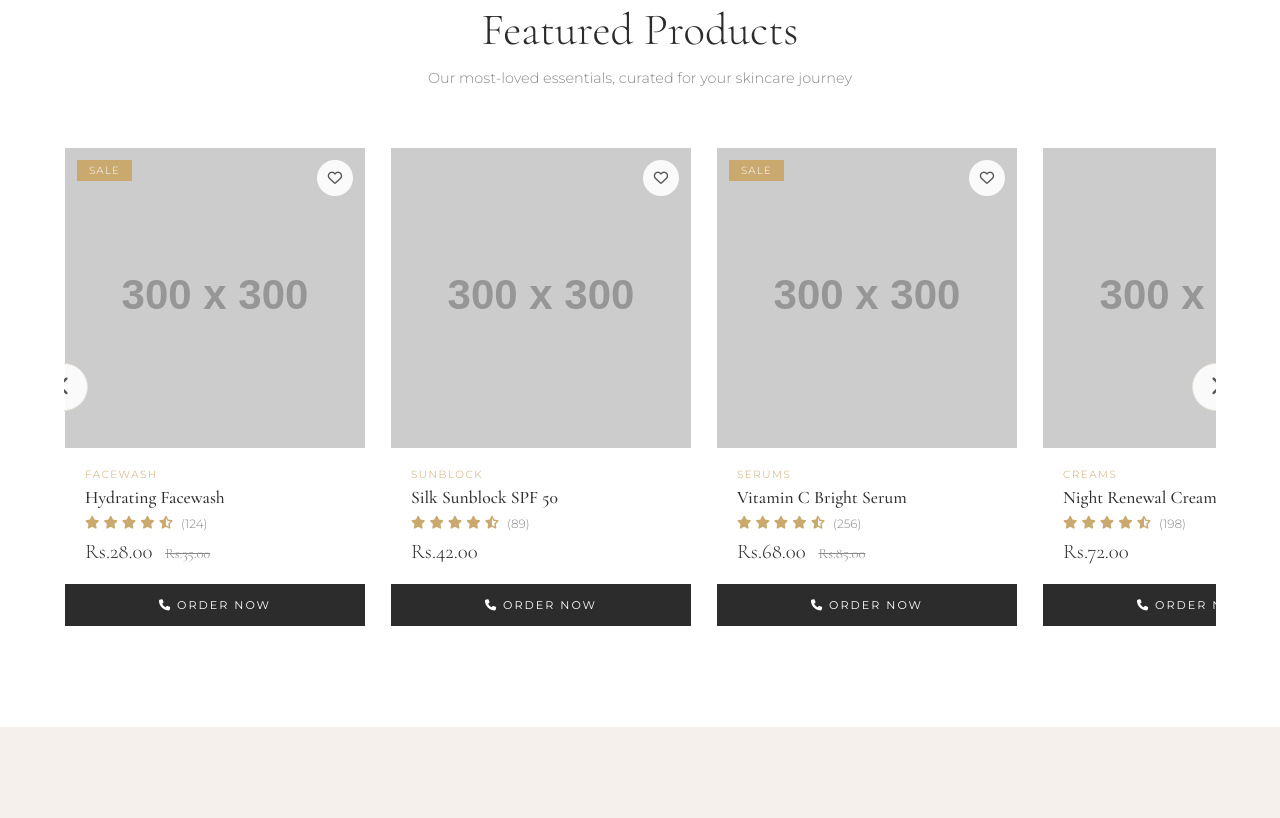
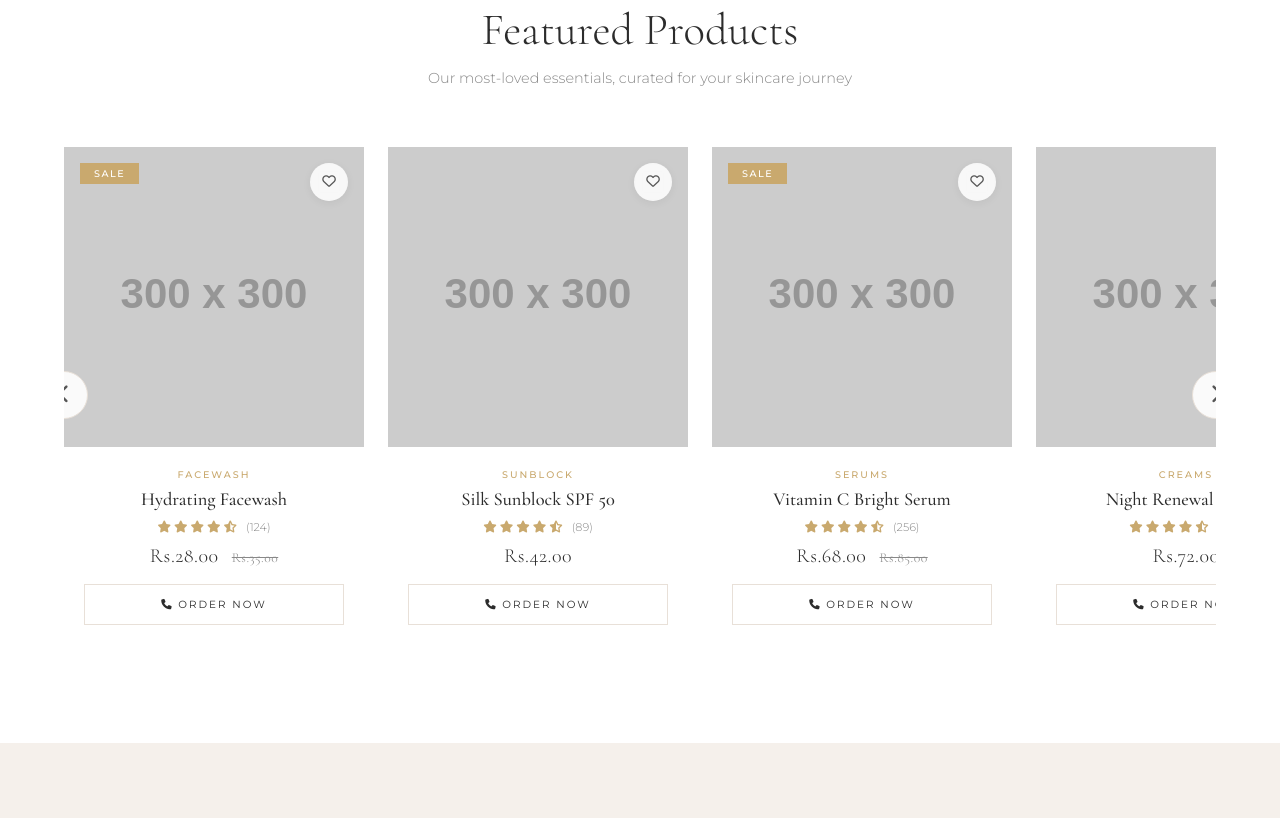
Before and after one commit to alizaibtech1-bit/project1, a plain HTML site: page frontend/index.html in a window 1280 px wide. Shown: the part 1442-2260 px from the top of the page. Drawn offline with nearby package versions, Linux system fonts and the light colour scheme; no server answers; placeholder pictures from the web are drawn by us.

Commit message:
feat: luxury product card redesign - gold accent bar hover, serif names, staggered fade-in, refined spacing, professional search layout

```diff
--- a/frontend/css/animations.css
+++ b/frontend/css/animations.css
@@ -18,6 +18,10 @@
 }
 @keyframes countUp {
   from { opacity: 0; transform: translateY(20px); }
+  to { opacity: 1; transform: translateY(0); }
+}
+@keyframes cardFadeIn {
+  from { opacity: 0; transform: translateY(24px); }
   to { opacity: 1; transform: translateY(0); }
 }
 @keyframes heroTextReveal {
--- a/frontend/css/style.css
+++ b/frontend/css/style.css
@@ -583,6 +583,12 @@ img { max-width: 100%; display: block; }
   background: linear-gradient(90deg, transparent, var(--gold), transparent);
   margin: 16px auto 0;
 }
+.section-divider-accent {
+  width: 40px;
+  height: 2px;
+  background: var(--gold);
+  margin: 0 auto 20px;
+}
 
 /* Section Styles */
 .section { padding: 100px 0; }
@@ -759,29 +765,34 @@ img { max-width: 100%; display: block; }
 }
 .newsletter-form button:hover { background: var(--gold); }
 
-/* Enhanced Product Card Hover */
+/* Product Cards — Luxury Design */
 .product-card {
-  border: 1px solid transparent;
-  transition: var(--transition);
+  background: var(--white);
+  overflow: hidden;
+  cursor: pointer;
+  position: relative;
+  transition: transform 0.5s cubic-bezier(0.25, 0.46, 0.45, 0.94), box-shadow 0.5s ease;
 }
 .product-card:hover {
-  border-color: var(--gold-light);
-  box-shadow: var(--shadow-hover);
-  transform: translateY(-6px);
+  transform: translateY(-8px);
+  box-shadow: 0 24px 60px rgba(0,0,0,0.08);
 }
-.product-card .card-image::after {
+.product-card::before {
   content: '';
   position: absolute;
-  inset: 0;
-  background: linear-gradient(135deg, rgba(201,169,110,0) 40%, rgba(201,169,110,0.1) 50%, rgba(201,169,110,0) 60%);
-  background-size: 200% 200%;
+  top: 0;
+  left: 24px;
+  right: 24px;
+  height: 1px;
+  background: var(--gold);
   opacity: 0;
-  transition: opacity 0.3s ease;
-  pointer-events: none;
+  transform: scaleX(0);
+  transition: transform 0.5s cubic-bezier(0.25, 0.46, 0.45, 0.94), opacity 0.3s ease;
+  z-index: 2;
 }
-.product-card:hover .card-image::after {
+.product-card:hover::before {
   opacity: 1;
-  animation: shimmer 1.5s ease infinite;
+  transform: scaleX(1);
 }
 
 /* Categories Grid */
@@ -831,8 +842,21 @@ img { max-width: 100%; display: block; }
 .products-grid {
   display: grid;
   grid-template-columns: repeat(4, 1fr);
-  gap: 24px;
+  gap: 28px;
 }
+
+.products-grid .product-card {
+  animation: cardFadeIn 0.6s ease backwards;
+}
+
+.products-grid .product-card:nth-child(1) { animation-delay: 0.05s; }
+.products-grid .product-card:nth-child(2) { animation-delay: 0.1s; }
+.products-grid .product-card:nth-child(3) { animation-delay: 0.15s; }
+.products-grid .product-card:nth-child(4) { animation-delay: 0.2s; }
+.products-grid .product-card:nth-child(5) { animation-delay: 0.25s; }
+.products-grid .product-card:nth-child(6) { animation-delay: 0.3s; }
+.products-grid .product-card:nth-child(7) { animation-delay: 0.35s; }
+.products-grid .product-card:nth-child(8) { animation-delay: 0.4s; }
 .product-card {
   background: var(--white);
   overflow: hidden;
@@ -854,91 +878,136 @@ img { max-width: 100%; display: block; }
   width: 100%;
   height: 100%;
   object-fit: cover;
-  transition: var(--transition);
+  transition: transform 0.7s cubic-bezier(0.25, 0.46, 0.45, 0.94);
 }
-.product-card:hover .card-image img { transform: scale(1.05); }
+.product-card:hover .card-image img { transform: scale(1.08); }
+.product-card .card-image::after {
+  content: '';
+  position: absolute;
+  inset: 0;
+  background: linear-gradient(135deg, rgba(201,169,110,0) 40%, rgba(201,169,110,0.06) 50%, rgba(201,169,110,0) 60%);
+  background-size: 200% 200%;
+  opacity: 0;
+  transition: opacity 0.4s ease;
+  pointer-events: none;
+}
+.product-card:hover .card-image::after { opacity: 1; }
 .product-card .card-badge {
   position: absolute;
-  top: 12px;
-  left: 12px;
+  top: 16px;
+  left: 16px;
   background: var(--gold);
   color: white;
-  font-size: 0.65rem;
-  padding: 4px 12px;
-  letter-spacing: 1px;
+  font-size: 0.6rem;
+  padding: 5px 14px;
+  letter-spacing: 1.5px;
   text-transform: uppercase;
+  font-weight: 500;
+  z-index: 1;
 }
 .product-card .card-actions {
   position: absolute;
-  top: 12px;
-  right: 12px;
-  display: flex;
-  flex-direction: column;
-  gap: 8px;
+  top: 16px;
+  right: 16px;
+  z-index: 1;
 }
 .product-card .card-actions button {
-  width: 36px;
-  height: 36px;
+  width: 38px;
+  height: 38px;
   border-radius: 50%;
   border: none;
-  background: rgba(255,255,255,0.9);
+  background: rgba(255,255,255,0.85);
+  backdrop-filter: blur(4px);
   cursor: pointer;
   display: flex;
   align-items: center;
   justify-content: center;
   transition: var(--transition);
-  font-size: 0.9rem;
+  font-size: 0.85rem;
   color: var(--charcoal-light);
+  box-shadow: 0 2px 8px rgba(0,0,0,0.06);
 }
-.product-card .card-actions button:hover { background: var(--gold); color: white; }
+.product-card .card-actions button:hover { background: var(--gold); color: white; transform: scale(1.1); }
 .product-card .card-actions button.active { background: var(--gold); color: white; }
-.product-card .card-body { padding: 20px; }
+.product-card .card-body {
+  padding: 22px 20px 16px;
+  text-align: center;
+}
 .product-card .card-body .card-category {
-  font-size: 0.65rem;
+  font-size: 0.6rem;
   text-transform: uppercase;
-  letter-spacing: 1.5px;
+  letter-spacing: 2px;
   color: var(--gold);
-  margin-bottom: 6px;
+  margin-bottom: 8px;
+  font-weight: 500;
 }
 .product-card .card-body h3 {
-  font-size: 1.1rem;
+  font-family: var(--font-serif);
+  font-size: 1.15rem;
   font-weight: 500;
+  color: var(--charcoal);
   margin-bottom: 8px;
+  line-height: 1.3;
 }
 .product-card .card-body .rating {
   display: flex;
   align-items: center;
-  gap: 4px;
-  margin-bottom: 8px;
+  justify-content: center;
+  gap: 3px;
+  margin-bottom: 10px;
   color: var(--gold);
-  font-size: 0.8rem;
+  font-size: 0.75rem;
 }
-.product-card .card-body .rating span { color: var(--text-light); font-size: 0.75rem; margin-left: 4px; }
+.product-card .card-body .rating span { color: var(--text-light); font-size: 0.7rem; margin-left: 6px; }
 .product-card .card-body .price {
   font-family: var(--font-serif);
-  font-size: 1.3rem;
+  font-size: 1.25rem;
   color: var(--charcoal);
+  letter-spacing: 0.5px;
 }
 .product-card .card-body .price .original {
-  font-size: 0.9rem;
+  font-size: 0.85rem;
   color: var(--text-light);
   text-decoration: line-through;
   margin-left: 8px;
 }
 .product-card .add-to-cart {
-  width: 100%;
-  padding: 14px;
-  background: var(--charcoal);
-  color: white;
-  border: none;
+  width: calc(100% - 40px);
+  margin: 0 20px 18px;
+  padding: 13px 0;
+  background: transparent;
+  color: var(--charcoal);
+  border: 1px solid var(--beige-dark);
   font-family: var(--font-sans);
-  font-size: 0.7rem;
+  font-size: 0.65rem;
   text-transform: uppercase;
   letter-spacing: 2px;
   cursor: pointer;
   transition: var(--transition);
+  position: relative;
+  overflow: hidden;
 }
-.product-card .add-to-cart:hover { background: var(--gold); }
+.product-card .add-to-cart::before {
+  content: '';
+  position: absolute;
+  inset: 0;
+  background: var(--charcoal);
+  transform: scaleY(0);
+  transform-origin: bottom;
+  transition: transform 0.4s cubic-bezier(0.25, 0.46, 0.45, 0.94);
+  z-index: 0;
+}
+.product-card .add-to-cart:hover {
+  color: white;
+  border-color: var(--charcoal);
+}
+.product-card .add-to-cart:hover::before {
+  transform: scaleY(1);
+}
+.product-card .add-to-cart i, .product-card .add-to-cart span {
+  position: relative;
+  z-index: 1;
+}
 
 /* Product Carousel / Slider */
 .slider-container { position: relative; overflow: hidden; }
@@ -947,7 +1016,7 @@ img { max-width: 100%; display: block; }
   transition: transform 0.5s ease;
   gap: 24px;
 }
-.slider-track .product-card { min-width: calc(25% - 18px); flex-shrink: 0; }
+.slider-track .product-card { min-width: calc(25% - 21px); flex-shrink: 0; }
 .slider-btn {
   position: absolute;
   top: 50%;
@@ -1155,7 +1224,7 @@ img { max-width: 100%; display: block; }
 
 /* Responsive */
 @media (max-width: 1024px) {
-  .products-grid { grid-template-columns: repeat(3, 1fr); }
+  .products-grid { grid-template-columns: repeat(3, 1fr); gap: 24px; }
   .categories-grid { grid-template-columns: repeat(2, 1fr); }
   .slider-track .product-card { min-width: calc(33.33% - 16px); }
   .hero-content h1 { font-size: 3rem; }
@@ -1211,13 +1280,13 @@ img { max-width: 100%; display: block; }
   .nav-links a { font-size: 0.85rem; padding: 8px 0; }
   .navbar.announcement-hidden .nav-links { top: 72px; }
   .hamburger { display: flex; }
-  .products-grid { grid-template-columns: repeat(2, 1fr); gap: 16px; }
+  .products-grid { grid-template-columns: repeat(2, 1fr); gap: 20px; }
   .categories-grid { grid-template-columns: repeat(2, 1fr); gap: 16px; }
   .values-grid { grid-template-columns: repeat(2, 1fr); gap: 16px; }
   .trust-grid { grid-template-columns: repeat(2, 1fr); gap: 12px; }
   .testimonials-grid { grid-template-columns: 1fr; }
   .footer-grid { grid-template-columns: 1fr 1fr; gap: 32px; }
-  .slider-track .product-card { min-width: calc(50% - 12px); }
+  .slider-track .product-card { min-width: calc(50% - 10px); }
   .hero { min-height: auto; padding: 90px 20px 70px; }
   .hero-content h1 { font-size: 2.5rem; }
   .hero-content p { font-size: 0.95rem; max-width: 420px; }
@@ -1289,10 +1358,10 @@ img { max-width: 100%; display: block; }
   .reviews-header h2 { font-size: 1.3rem; }
   .review-card { padding: 20px; }
   .review-form-wrap { padding: 24px; }
-  .product-card .card-body { padding: 14px; }
-  .product-card .card-body h3 { font-size: 0.95rem; }
+  .product-card .card-body { padding: 18px 16px 14px; }
+  .product-card .card-body h3 { font-size: 1rem; }
   .product-card .card-body .price { font-size: 1.1rem; }
-  .product-card .add-to-cart { padding: 12px; font-size: 0.65rem; }
+  .product-card .add-to-cart { width: calc(100% - 32px); margin: 0 16px 14px; padding: 11px 0; font-size: 0.6rem; letter-spacing: 1.5px; }
   .product-card .card-actions button { width: 32px; height: 32px; font-size: 0.8rem; }
   .trust-item { padding: 20px 12px; }
   .trust-icon { font-size: 1.3rem; margin-bottom: 8px; }
@@ -1335,9 +1404,10 @@ img { max-width: 100%; display: block; }
   .section { padding: 40px 0; }
   .section-header h2 { font-size: 1.4rem; }
   .newsletter-wrap h2 { font-size: 1.3rem; }
-  .product-card .card-body { padding: 12px; }
-  .product-card .card-body h3 { font-size: 0.85rem; }
+  .product-card .card-body { padding: 14px 12px 12px; }
+  .product-card .card-body h3 { font-size: 0.9rem; }
   .product-card .card-body .price { font-size: 1rem; }
+  .product-card .add-to-cart { width: calc(100% - 24px); margin: 0 12px 12px; padding: 10px 0; font-size: 0.55rem; }
   .trust-grid { gap: 6px; }
   .trust-item { padding: 16px 8px; }
   .trust-item h4 { font-size: 0.7rem; }
--- a/frontend/index.html
+++ b/frontend/index.html
@@ -141,6 +141,7 @@
       <div class="section-header reveal">
         <div class="subtitle">Our Collection</div>
         <h2>All Products</h2>
+        <div class="section-divider-accent"></div>
       </div>
       <div class="products-grid reveal" id="productsGrid"></div>
     </div>
--- a/frontend/js/api.js
+++ b/frontend/js/api.js
@@ -114,6 +114,13 @@ function renderStars(rating) {
 
 function createProductCard(p) {
   const inWishlist = false;
+  const rating = parseFloat(p.rating) || 0;
+  let starsHtml = '';
+  for (let i = 1; i <= 5; i++) {
+    if (i <= rating) starsHtml += '<i class="fas fa-star"></i>';
+    else if (i - 0.5 <= rating) starsHtml += '<i class="fas fa-star-half-alt"></i>';
+    else starsHtml += '<i class="far fa-star"></i>';
+  }
   return `
     <div class="product-card" onclick="window.location.href='product.html?id=${p._id}'">
       <div class="card-image">
@@ -129,8 +136,7 @@ function createProductCard(p) {
         <div class="card-category">${p.category}</div>
         <h3>${p.name}</h3>
         <div class="rating">
-          ${'<i class="fas fa-star"></i>'.repeat(Math.floor(p.rating || 0))}
-          ${p.rating % 1 >= 0.5 ? '<i class="fas fa-star-half-alt"></i>' : ''}
+          ${starsHtml}
           <span>(${p.numReviews || 0})</span>
         </div>
         <div class="price">
@@ -139,7 +145,7 @@ function createProductCard(p) {
         </div>
       </div>
       <button class="add-to-cart" onclick="event.stopPropagation();window.location.href='checkout.html?id=${p._id}'">
-        <i class="fas fa-phone"></i> Order Now
+        <span><i class="fas fa-phone"></i> Order Now</span>
       </button>
     </div>
   `;
```
